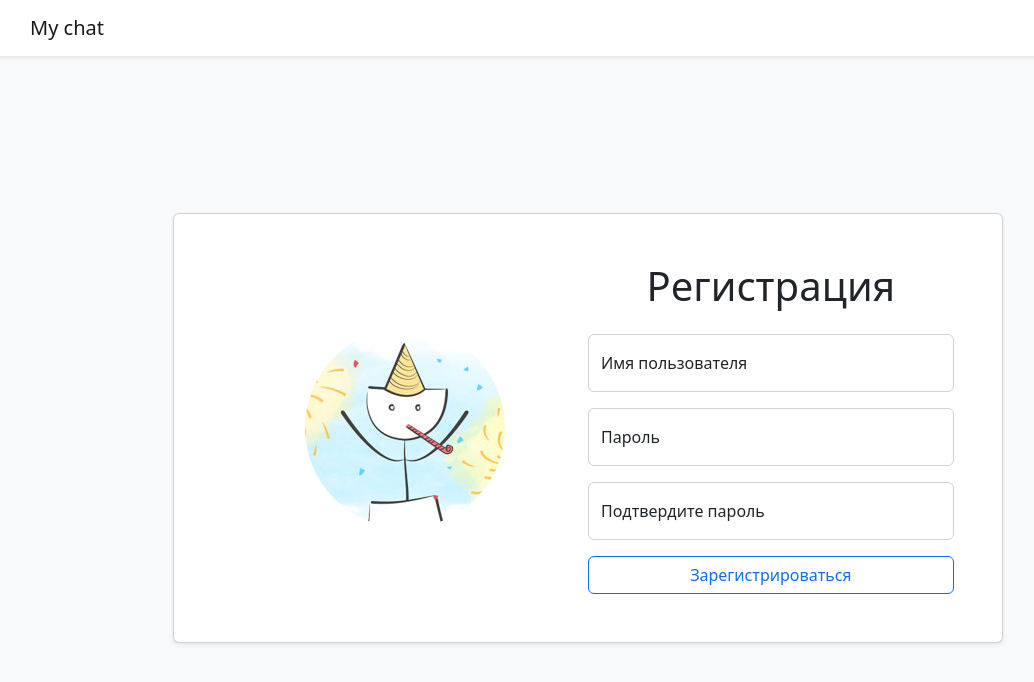
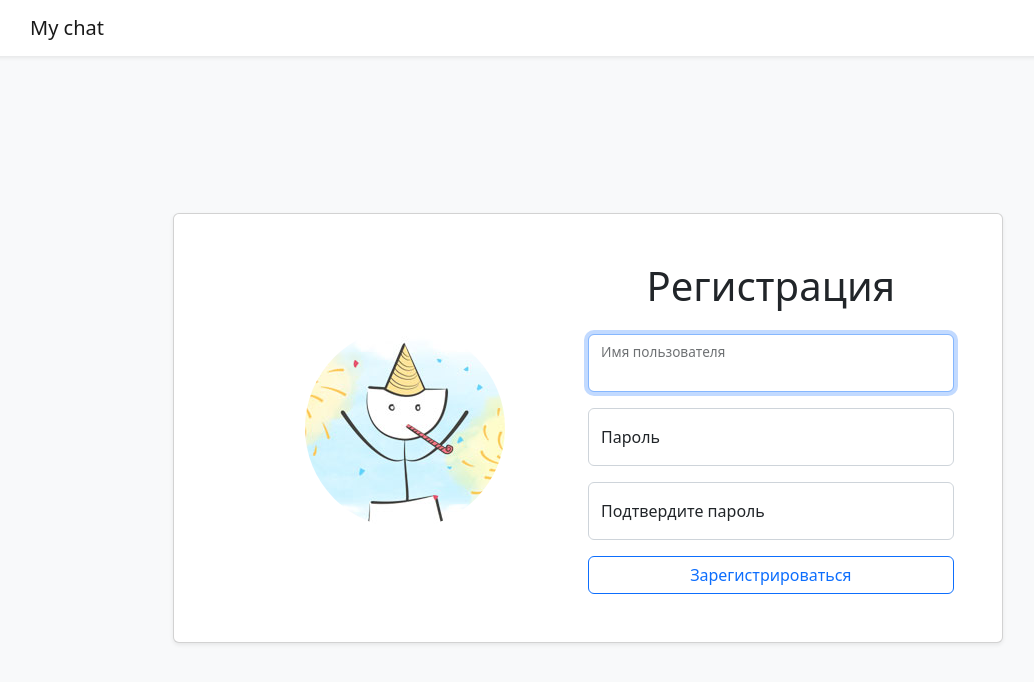
Before and after one commit to Vox1oot/frontend-project-12, a React (Create React App) app in the folder frontend/: page /signup in a window 1280 px wide. Shown: the top 682 px of the page, without its empty margins (52-1086 px from the left). Built offline with nearby package versions, Linux system fonts and the light colour scheme; no server answers.

Commit message:
feature: tooltip as Hexlet project

```diff
--- a/frontend/src/pages/Signup.jsx
+++ b/frontend/src/pages/Signup.jsx
@@ -1,6 +1,7 @@
 import Form from 'react-bootstrap/Form';
 import Button from 'react-bootstrap/Button';
-import Alert from 'react-bootstrap/Alert';
+import OverlayTrigger from 'react-bootstrap/OverlayTrigger';
+import Tooltip from 'react-bootstrap/Tooltip';
 
 import Nav from '../components/Nav';
 
@@ -15,12 +16,12 @@ const Signup = () => {
       confirmPassword: '',
     },
     validationSchema: registartionSchema,
-    onSubmit: ( values ) => {
+    onSubmit: (values) => {
       console.log(values);
-    }
-  })
+    },
+  });
 
-  console.log(errors);
+  console.log(errors.confirmPassword);
 
   return (
     <>
@@ -37,9 +38,16 @@ const Signup = () => {
                     alt="Зарегистрироваться"
                   />
                 </div>
-                <Form className='w-50' onSubmit={handleSubmit}>
+
+                <Form className="w-50" onSubmit={handleSubmit}>
                   <h1 className="text-center mb-4">Регистрация</h1>
-                    <Form.Group className="form-floating mb-3" controlId="username">
+                  <Form.Group className="form-floating mb-3" controlId="username" >
+                    <OverlayTrigger
+                      placement="bottom-start"
+                      overlay={<Tooltip className="custom-tooltip tooltip" >{errors.username}</Tooltip>}
+                      show={errors.username}
+                      trigger='focus'
+                    >
                       <Form.Control
                         className={errors.username && 'is-invalid'}
                         type="text"
@@ -48,22 +56,61 @@ const Signup = () => {
                         onChange={handleChange}
                         required
                         autoComplete="off"
+                        autoFocus
                       />
+                    </OverlayTrigger>
                     <Form.Label>Имя пользователя</Form.Label>
-                      <Alert show={ !!errors.username } variant='danger'>{errors.username}</Alert>
                   </Form.Group>
-                    <Form.Group className="form-floating mb-3" controlId="password">
-                    <Form.Control className="form-floating mb-3" type="text" placeholder="Пароль" />
+
+                  <Form.Group className="form-floating mb-3" controlId="password" >
+                    <OverlayTrigger
+                      placement="bottom-start"
+                      overlay={<Tooltip className="custom-tooltip tooltip" >{errors.password}</Tooltip>}
+                      show={errors.password}
+                      trigger='focus'
+                    >
+                      <Form.Control
+                        className={errors.password && 'is-invalid'}
+                        type="password"
+                        placeholder="Пароль"
+                        value={values.password}
+                        onChange={handleChange}
+                        required
+                        autoComplete="off"
+                      />
+                    </OverlayTrigger>
                     <Form.Label>Пароль</Form.Label>
                   </Form.Group>
-                    <Form.Group className="form-floating mb-3" controlId="confirmPassword">
-                    <Form.Control className="form-floating mb-3" type="text" placeholder="Подтвердите пароль" />
+
+                  <Form.Group className="form-floating mb-3" controlId="confirmPassword" >
+                    <OverlayTrigger
+                      placement="bottom-start"
+                      overlay={<Tooltip className="custom-tooltip tooltip" >{errors.confirmPassword}</Tooltip>}
+                      show={errors.confirmPassword}
+                      trigger='focus'
+                    >
+                      <Form.Control
+                        className={errors.confirmPassword && 'is-invalid'}
+                        type="password"
+                        placeholder="Подтвердите пароль"
+                        value={values.confirmPassword}
+                        onChange={handleChange}
+                        required
+                        autoComplete="off"
+                      />
+                     </OverlayTrigger>
                     <Form.Label>Подтвердите пароль</Form.Label>
                   </Form.Group>
-                    <Button className="w-100" variant="outline-primary" type="submit" disabled={!isValid}>
+                  <Button
+                    className="w-100"
+                    variant="outline-primary"
+                    type="submit"
+                    disabled={!isValid}
+                  >
                     Зарегистрироваться
                   </Button>
                 </Form>
+
               </div>
             </div>
           </div>
--- a/frontend/src/schemas/index.js
+++ b/frontend/src/schemas/index.js
@@ -14,6 +14,7 @@ export const registartionSchema = yup.object().shape({
   password: yup.string()
     .matches(/^[a-z\d]+$/gi, 'Только латинские буквы и цифры')
     .min(6, 'Минимум 6 символов')
+    .max(20, 'Максимум 20 символов')
     .required('Обязательное поле'),
   confirmPassword: yup.string().required('Обязательное поле').oneOf([yup.ref('password'), null], 'Пароли должны совпадать'),
 })
--- a/frontend/src/styles/style.css
+++ b/frontend/src/styles/style.css
@@ -12,3 +12,13 @@
 .message {
   margin-left: 5px;
 }
+
+.custom-tooltip {
+  --bs-tooltip-bg: var(--bs-danger);
+  --bs-tooltip-arrow-height: 0;
+  --bs-tooltip-arrow-weight: 0;
+}
+
+.tooltip-inner:empty {
+  display: none;
+}
```
Lines whose indentation alone changed are shown as unchanged.
